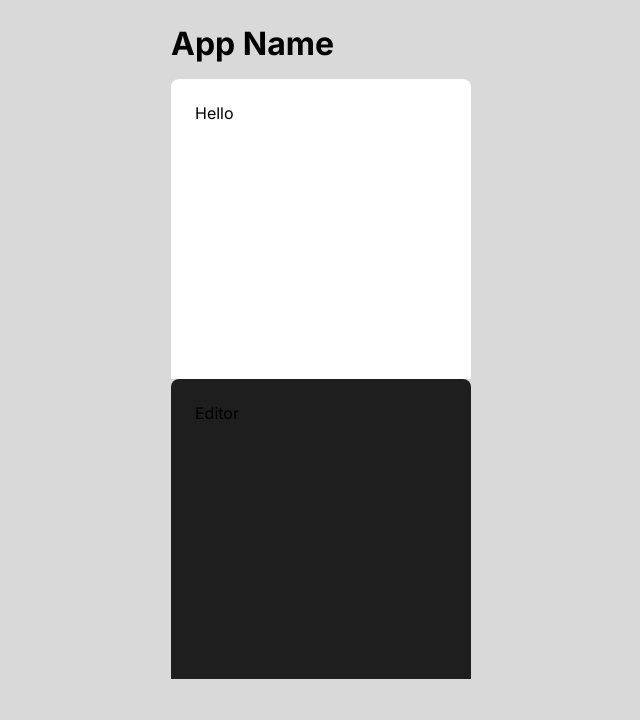
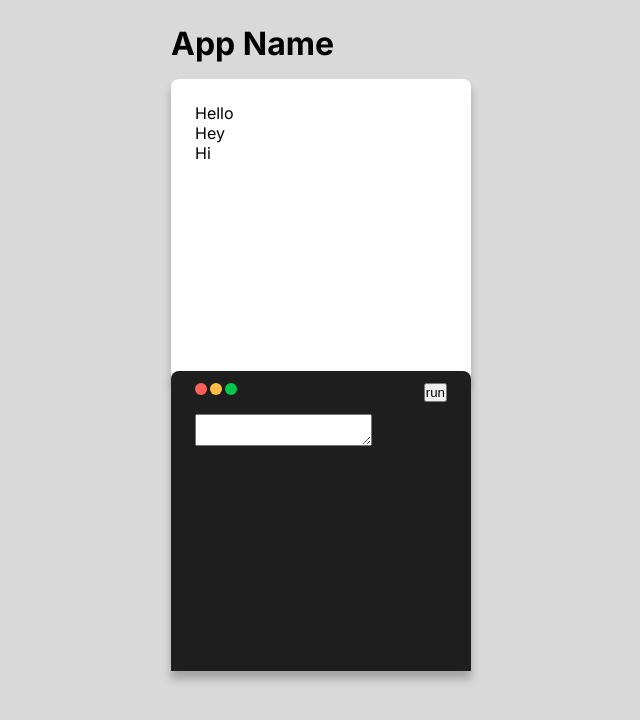
Before and after one commit to Nechir-89/css-editor, a Next.js app: page / in a window 1280 px wide. Shown: the top 720 px of the page, without its empty margins (319-959 px from the left). Built offline with nearby package versions, Linux system fonts and the light colour scheme.

Commit message:
Add editor bullet buttons

```diff
--- a/src/app/components/Editor/Editor.tsx
+++ b/src/app/components/Editor/Editor.tsx
@@ -5,7 +5,19 @@ type Props = {}
 export default function Editor({ }: Props) {
   return (
     <section className="editor-container">
-      <p>Editor</p>
+      <div className="header">
+        <div className="controll-buttons-wraper">
+          <span className="controll-button close-button"></span>
+          <span className="controll-button minmize-button"></span>
+          <span className="controll-button maxmize-button"></span>
+        </div>
+        <button>run</button>
+      </div>
+      <div className="body">
+        <textarea>
+
+        </textarea>
+      </div>
     </section>
   )
 }
--- a/src/app/components/Editor/style.css
+++ b/src/app/components/Editor/style.css
@@ -6,6 +6,39 @@
   max-width: 400px;
   max-height: 450px;
 
-  padding: 24px;
+  padding: 0px 24px 24px;
   border-radius: 8px 8px 0px 0px;
+
+  margin-top: -8px;
+
+  box-shadow: 0px 8px 8px 0px rgba(0, 0, 0, 0.25);
+
 }
+
+.header{
+  display: flex;
+  justify-content: space-between;
+  padding-top: 12px;
+  padding-bottom: 12px;
+}
+
+.controll-buttons-wraper{
+  display: flex;
+  column-gap: 3px;
+}
+
+.controll-button{
+  width: 12px;
+  height: 12px;
+  border-radius: 50%;
+}
+
+.close-button{
+  background-color: #FF605C;
+}
+.minmize-button{
+  background-color: #FFBD44;;
+}
+.maxmize-button{
+  background-color: #00CA4E;;
+}
--- a/src/app/components/Viewer/Viewer.tsx
+++ b/src/app/components/Viewer/Viewer.tsx
@@ -1,10 +1,15 @@
 import './style.css'
 type Props = {}
 
-export default function Viewer({}: Props) {
+export default function Viewer({ }: Props) {
   return (
     <section className="view-container">
-      <p>Hello</p>
+      {/* type html code in this section */}
+      <div className="flex-container">
+        <div className='item'>Hello</div>
+        <div className='item'>Hey</div>
+        <div className='item'>Hi</div>
+      </div>
     </section>
   )
 }
--- a/src/app/components/Viewer/style.css
+++ b/src/app/components/Viewer/style.css
@@ -8,4 +8,6 @@
 
   padding: 24px;
   border-radius: 8px 8px 0px 0px;
+
+  box-shadow: 0px 8px 8px 0px rgba(0, 0, 0, 0.25);
 }
```
